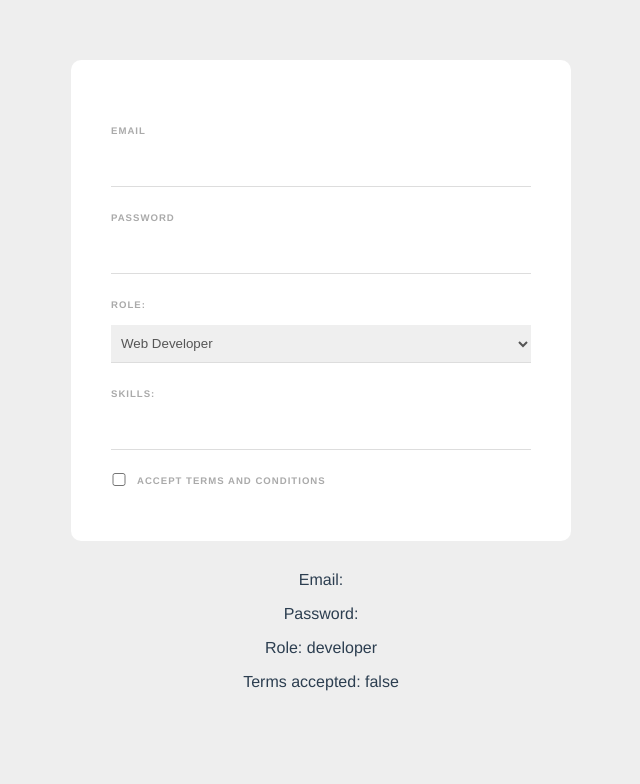
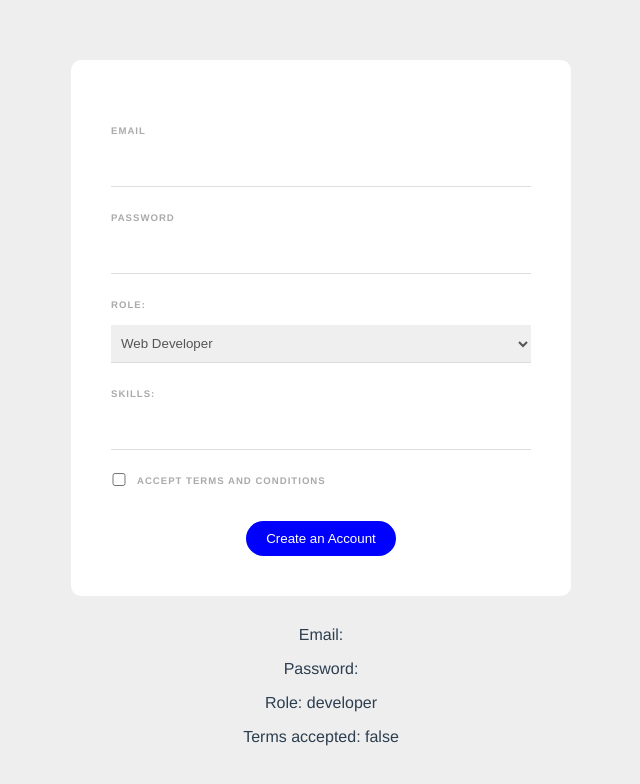
Before and after one commit to nathangiose/Forms-and-data-binding, a Vue app: page / in a window 1280 px wide. Shown: the top 784 px of the page, without its empty margins (319-959 px from the left). Built offline with nearby package versions, Linux system fonts and the light colour scheme.

Commit message:
Template completed- Append databases

```diff
--- a/src/components/SignupForm.vue
+++ b/src/components/SignupForm.vue
@@ -1,10 +1,11 @@
 <template>
-  <form action="">
+  <form @submit.prevent="handleSubmit">
       <label>Email</label>
       <input type="email" required v-model="email">
 
       <label>Password</label>
       <input type="password" required v-model="password">
+      <div v-if="passwordError" class="error">{{ passwordError }}</div>
 
       <label>Role:</label>
       <select v-model="role">
@@ -21,6 +22,10 @@
       <div class="terms">
           <input type="checkbox" v-model="terms" required>
           <label>Accept terms and conditions</label>
+      </div>
+
+      <div class="submit">
+          <button>Create an Account</button>
       </div>
 
       <!-- <div>
@@ -55,7 +60,8 @@
             role: 'developer',
             terms: false,
             tempSkill: '',
-            skills: []
+            skills: [],
+            password: ''
             // names: []
         }
     },
@@ -73,6 +79,20 @@
             this.skills = this.skills.filter((item) => {
                 return skill !== item
             })
+        },
+        handleSubmit() {
+            // validate password
+            //ternary funtion
+            this.passwordError = this.password.length > 5 ?
+            '' : 'Password must be at least 6 characters long'
+
+            if(!this.passwordError) {
+                console.log('email: ', this.email)
+                console.log('password: ', this.password)
+                console.log('role: ', this.role)
+                console.log('skills: ', this.skills)
+                console.log('terms accepted: ', this.terms)
+            }
         }
     }
 
@@ -125,5 +145,23 @@
     color: #777;
     cursor: pointer;
 }
+button {
+    background: blue;
+    border: 0;
+    padding: 10px 20px;
+    margin-top: 20px;
+    color: white;
+    border-radius: 20px;
+    box-shadow: 2px #555;
+}
+.submit {
+    text-align: center;
+}
+.error {
+    color: #ff0062;
+    margin-top: 10px;
+    font-size: 0.8em;
+    font-weight: bold;
+}
 
 </style>
```
